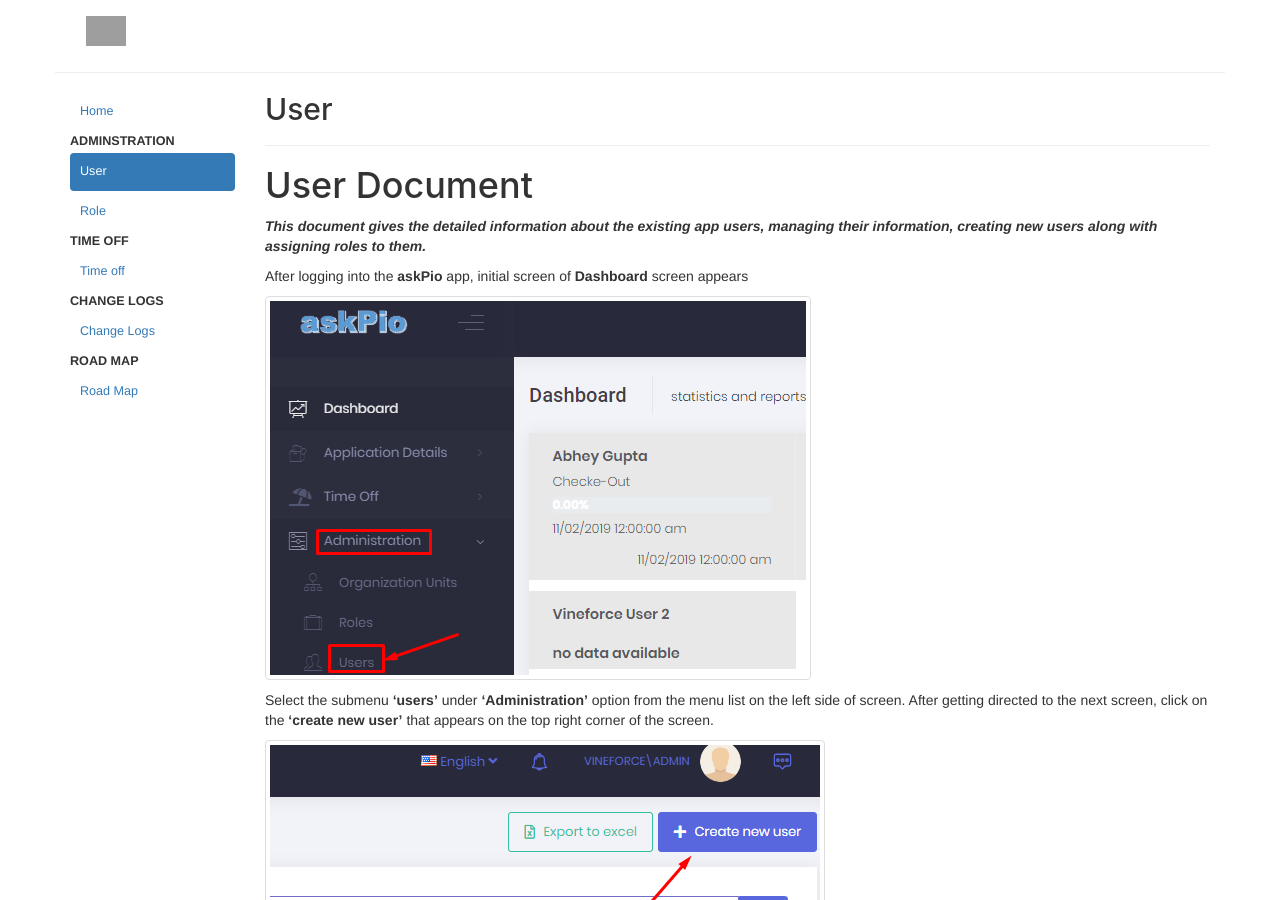
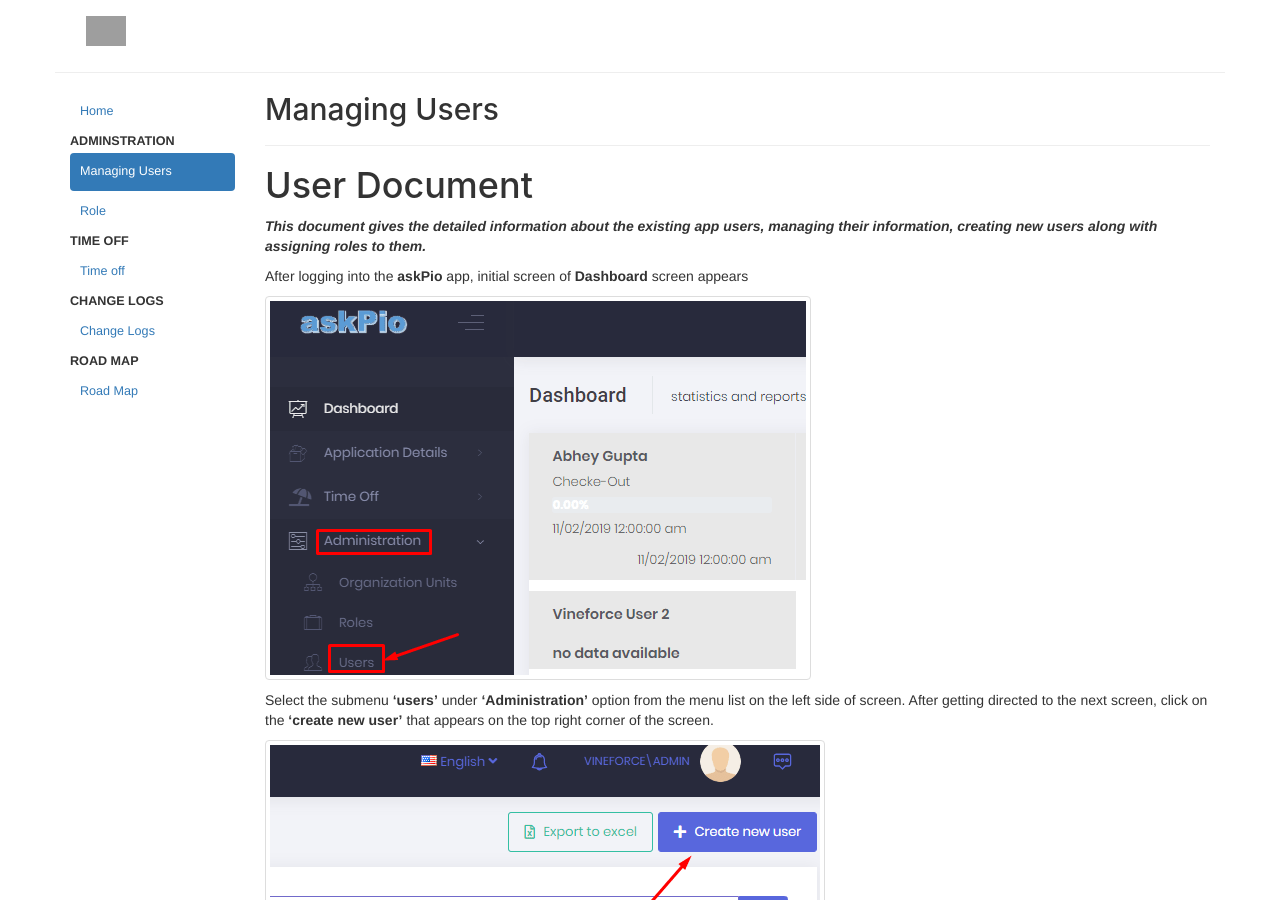
Before and after one commit to Harshgupta71/askPio_Documentation, a Jekyll site: the page built from _posts/2019-01-01-Users.md, in a window 1280 px wide and 900 px high. Built offline with Jekyll 4.4.1, drawn with Linux system fonts in a browser that asks for light colours; comment, search, counter and statistics services are not loaded; grey boxes are pictures that could not be loaded.

Commit message:
Update 2019-01-01-Users.md

```diff
--- a/_posts/2019-01-01-Users.md
+++ b/_posts/2019-01-01-Users.md
@@ -1,6 +1,6 @@
 ---
 layout: page
-title: "User"
+title: "Managing Users"
 category: admin
 date: 2019-01-01 15:39:29
 ---
```
